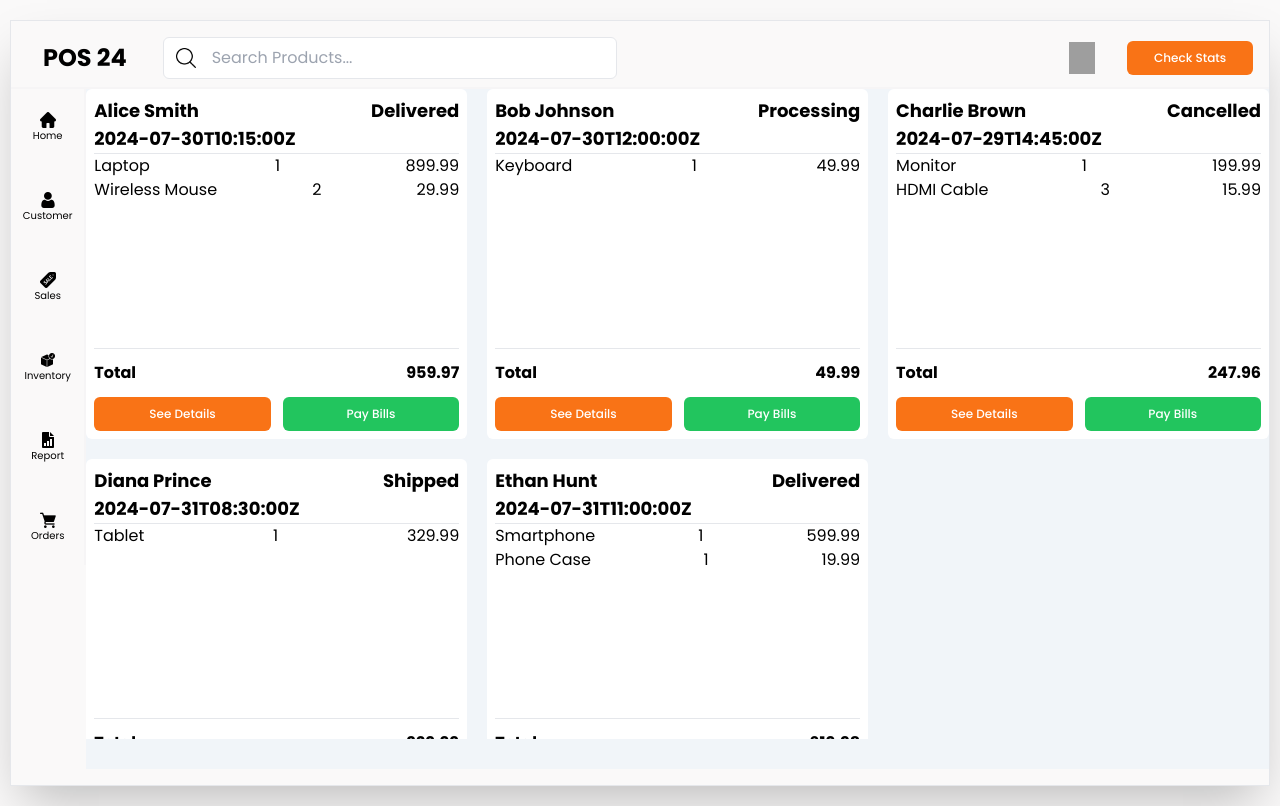
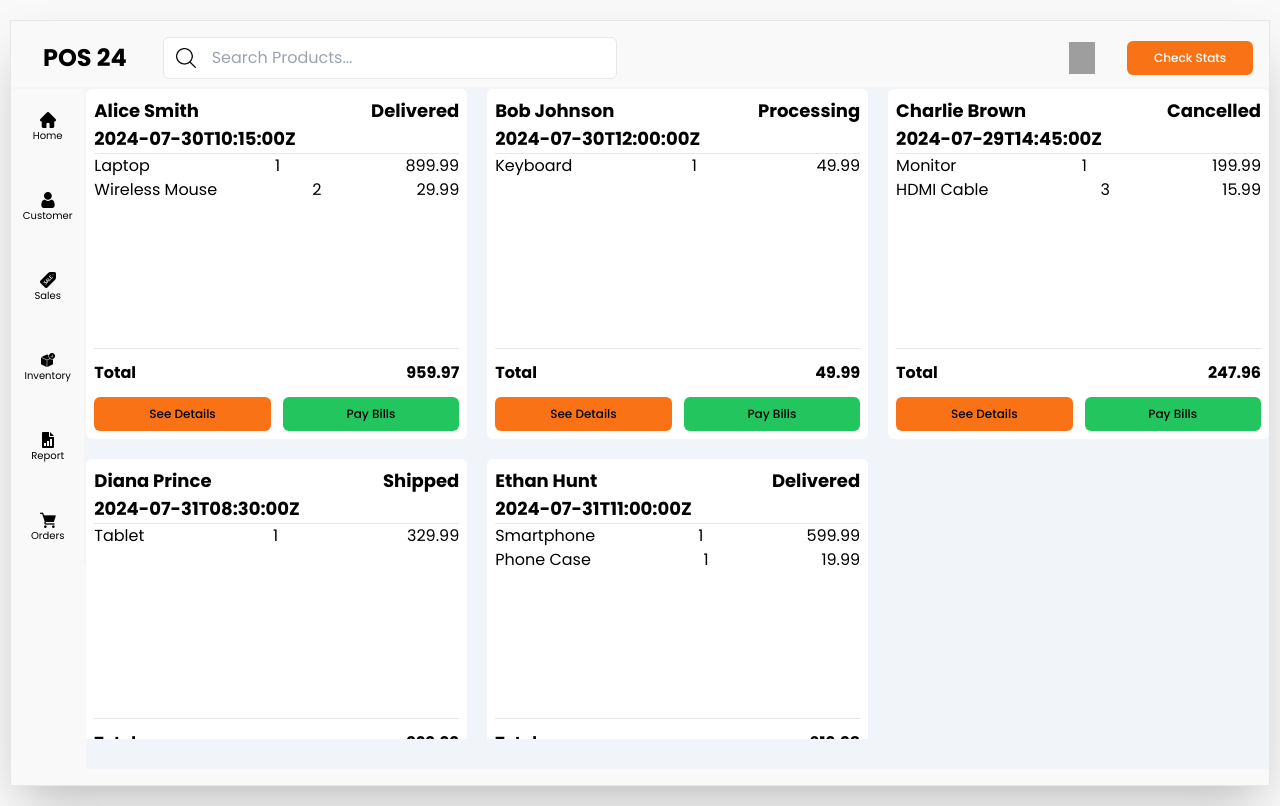
Before and after one commit to senethmendis/pos-system-fullstack, a React (Vite) app in the folder frontend/: page /orders in a window 1280 px wide. Built offline with nearby package versions, Linux system fonts and the light colour scheme; grey boxes are pictures that could not be loaded.

Commit message:
"Refactored OrdersPage component to use OrderCard component, simplifying layout and removing duplicated code.

```diff
--- /dev/null
+++ b/frontend/src/components/OrderCard.jsx
@@ -0,0 +1,41 @@
+import React from "react";
+import Button from "./Button";
+
+const OrderCard = ({ customerName, status, dateTime, total, children }) => {
+  return (
+    <div className="flex flex-col justify-between w-full h-[350px] bg-white p-2 rounded-md">
+      <div className="w-full">
+        <div className="w-full flex flex-row justify-between">
+          <h2 className="text-lg font-bold">{customerName}</h2>
+          <p className="text-lg font-bold">{status}</p>
+        </div>
+        <p className="text-lg font-bold">{dateTime}</p>
+        <hr />
+        <div className="w-full h-full">{children}</div>
+      </div>
+      <div className="flex gap-3 flex-col w-full">
+        <hr />
+        <div className="w-full flex justify-between flex-row">
+          <strong>Total</strong>
+          <strong>{total}</strong>
+        </div>
+        <div className="w-full flex gap-3 justify-between flex-row">
+          <Button
+            text="See Details"
+            color="bg-orange-500"
+            customStyles="text-white font-semibold"
+            width="w-full"
+          />
+          <Button
+            text="Pay Bills"
+            color="bg-green-500"
+            customStyles="text-white font-semibold"
+            width="w-full"
+          />
+        </div>
+      </div>
+    </div>
+  );
+};
+
+export default OrderCard;
--- a/frontend/src/pages/OrdersPage.jsx
+++ b/frontend/src/pages/OrdersPage.jsx
@@ -1,57 +1,28 @@
 import React from "react";
 import { OrdersData } from "../constants";
 import Button from "../components/Button";
+import OrderCard from "../components/OrderCard";
 
 const OrdersPage = () => {
   return (
     <section className="w-full h-[680px]  flex flex-col bg-slate-100">
       <div className="h-[650px] overflow-y-auto grid gap-5 grid-cols-1 md:grid-cols-2 lg:grid-cols-3">
         {OrdersData.map((card, i) => (
-          <div
+          <OrderCard
             key={i}
-            className="flex flex-col justify-between w-full h-[350px] bg-white p-2 rounded-md"
+            customerName={card.customerName}
+            dateTime={card.dateTime}
+            status={card.status}
+            total={card.total}
           >
-            <div className="w-full">
-              <div className="w-full flex flex-row justify-between">
-                <h2 className="text-lg font-bold">{card.customerName}</h2>
-                <p className="text-lg font-bold">{card.status}</p>
+            {card.products.map((prod, j) => (
+              <div key={j} className="w-full flex flex-row justify-between">
+                <p>{prod.productName}</p>
+                <p>{prod.quantity}</p>
+                <p>{prod.price}</p>
               </div>
-
-              <p className="text-lg font-bold">{card.dateTime}</p>
-              <hr />
-              <div className="w-full h-full">
-                {card.products.map((product, i) => (
-                  <div className="w-full flex-row flex justify-between">
-                    <p key={i}>{product.productName}</p>
-                    <p key={i}>{product.quantity}</p>
-                    <p key={i}>{product.price}</p>
-                  </div>
-                ))}
-              </div>
-            </div>
-
-            <div className="flex gap-3 flex-col w-full">
-              <hr />
-              <div className="w-full flex justify-between flex-row">
-                <strong>Total</strong>
-                <strong>{card.total}</strong>
-              </div>
-              <div className="w-full flex gap-3 justify-between flex-row">
-                <Button
-                  text="See Details"
-                  color="bg-orange-500"
-                  customSytles="text-white font-semibold"
-                  width="w-full"
-                />
-                <Button
-                  text="Pay Bills"
-                  color="bg-green-500"
-                  customSytles="text-white font-semibold"
-                  width="w-full"
-                />
-              </div>
-            </div>
-          </div>
+            ))}
+          </OrderCard>
         ))}
       </div>
     </section>
```
